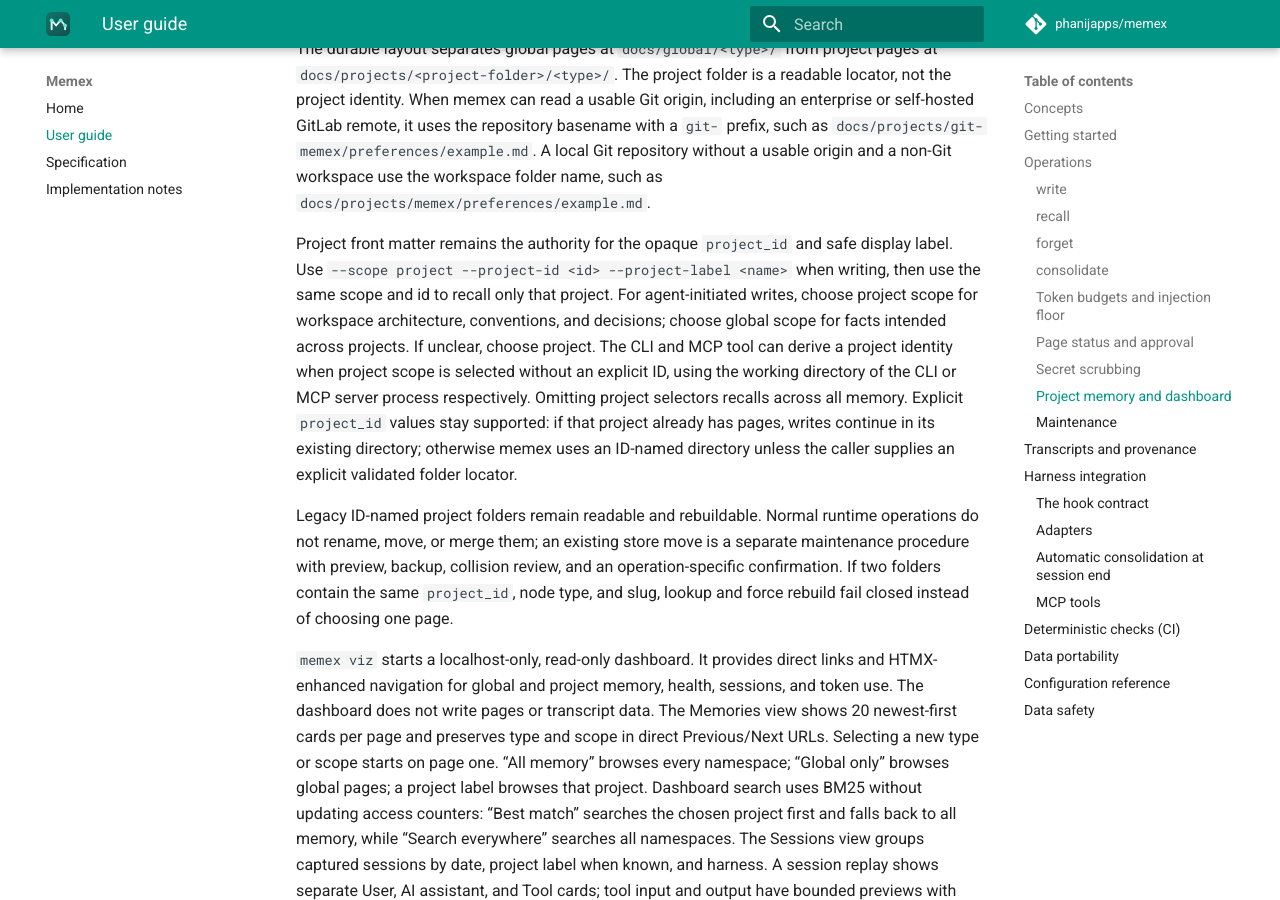
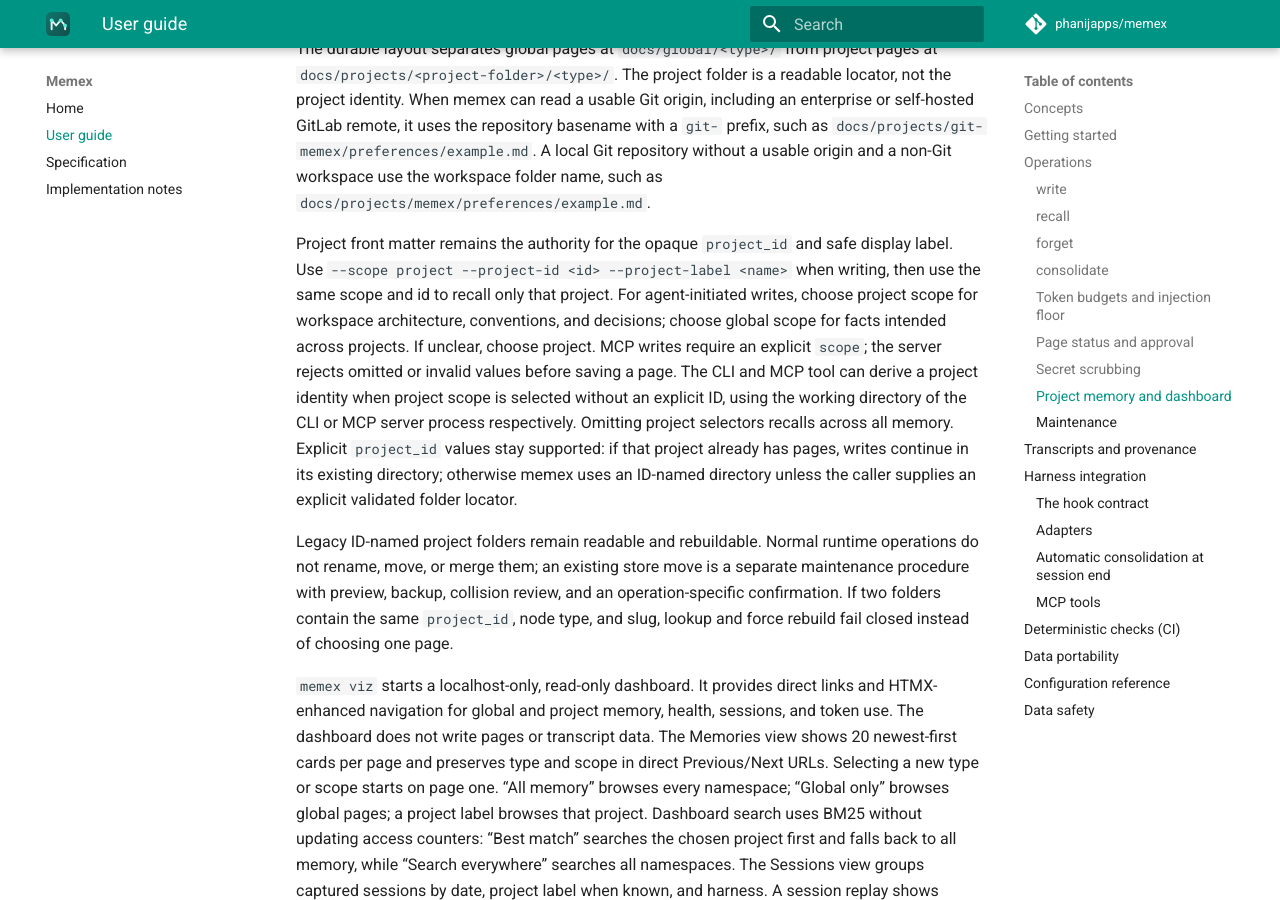
Before and after one commit to agent-memory-atlas-archive/phanijapps--memex, an MkDocs documentation site: the page built from docs/gitpages/guide.md, in a window 1280 px wide and 900 px high, scrolled down 4434 px. Built offline with MkDocs 1.6.1 and Material for MkDocs 9.7.7, drawn with Linux system fonts in a browser that asks for light colours; comment, search, counter and statistics services are not loaded.

Commit message:
fix(mcp): require explicit memory write scope
Agents sometimes omitted scope and the MCP default wrote workspace knowledge to global memory. Make scope a required, typed MCP input so omission or invalid values are rejected before writing, while project IDs continue to derive from the server workspace. Document the breaking tool contract and bump the minor version.

```diff
--- a/docs/gitpages/guide.md
+++ b/docs/gitpages/guide.md
@@ -204,9 +204,11 @@ display label. Use `--scope project --project-id <id> --project-label <name>`
 when writing, then use the same scope and id to recall only that project.
 For agent-initiated writes, choose project scope for workspace architecture,
 conventions, and decisions; choose global scope for facts intended across
-projects. If unclear, choose project. The CLI and MCP tool can derive a project
-identity when project scope is selected without an explicit ID, using the
-working directory of the CLI or MCP server process respectively.
+projects. If unclear, choose project. MCP writes require an explicit `scope`;
+the server rejects omitted or invalid values before saving a page. The CLI and
+MCP tool can derive a project identity when project scope is selected without
+an explicit ID, using the working directory of the CLI or MCP server process
+respectively.
 Omitting project selectors recalls across all memory. Explicit `project_id`
 values stay supported: if that project already has pages, writes continue in
 its existing directory; otherwise memex uses an ID-named directory unless the
--- a/pyproject.toml
+++ b/pyproject.toml
@@ -4,7 +4,7 @@ build-backend = "hatchling.build"
 
 [project]
 name = "memex"
-version = "0.2.4"
+version = "0.3.0"
 description = "A durable, team-ready memory layer for AI coding agents."
 readme = "README.md"
 requires-python = ">=3.12"
--- a/src/memex/__init__.py
+++ b/src/memex/__init__.py
@@ -33,7 +33,7 @@ from memex.domain.models import (
 )
 from memex.infrastructure.config import MemexConfig
 
-__version__ = "0.2.4"
+__version__ = "0.3.0"
 
 __all__ = [
     "BackupError",
```
Also changed, not shown: docs/gitpages/spec.md (+1 -1 lines), docs/product/changelog.md (+4 -1 lines), 5 other files.
